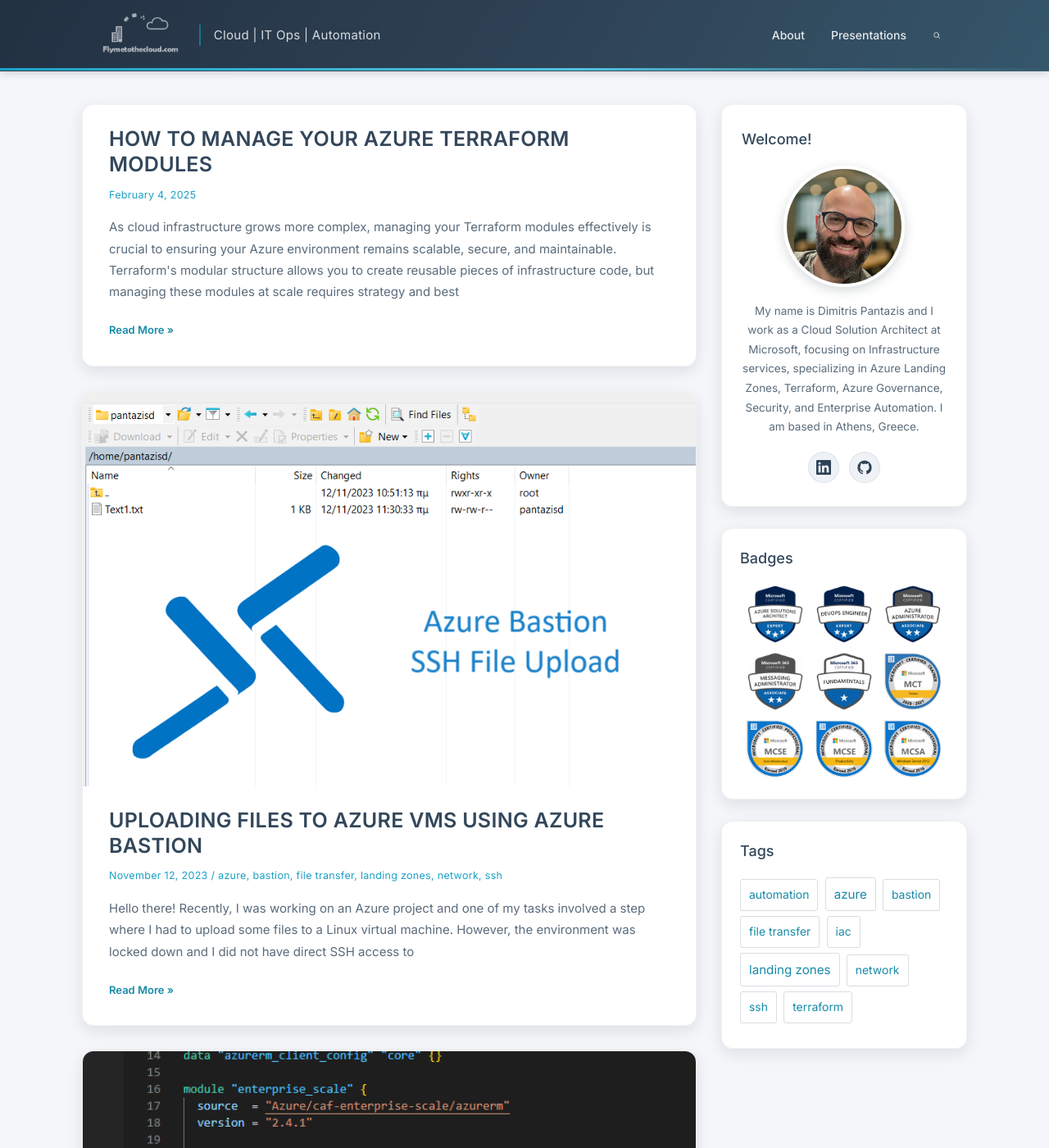
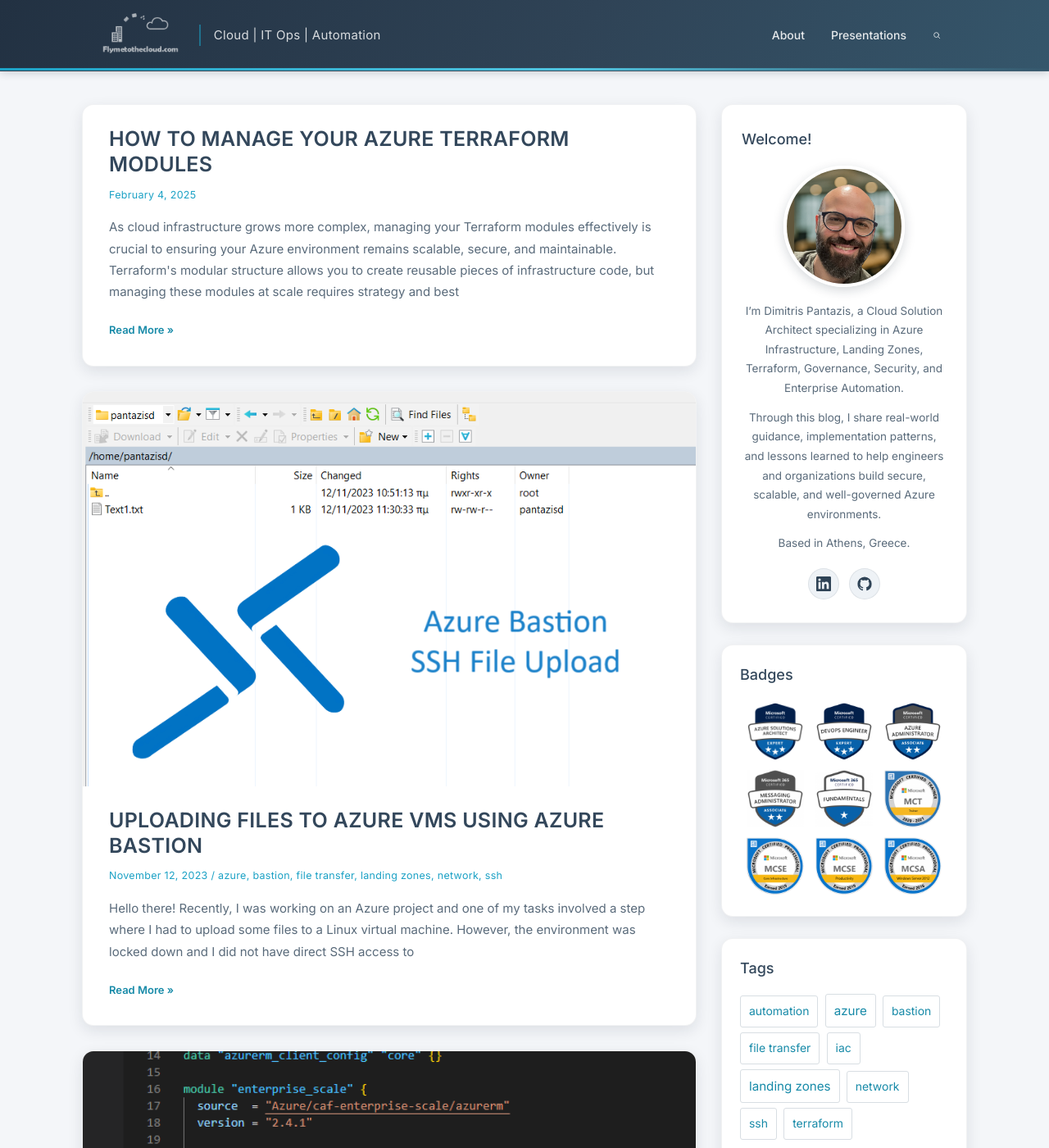
Before and after one commit to dpantaz/flymetothecloud, a Jekyll site: the page built from index.md, in a window 1280 px wide and 1400 px high. Shown: the whole window at 82% size. Built offline with Jekyll 4.4.1, drawn with Linux system fonts in a browser that asks for light colours.

Commit message:
Update welcome bio copy to multi-paragraph intro
Rewrite the welcome-section bio into three paragraphs (role/specialties,
blog purpose, location) and render it via markdownify with proper
paragraph spacing.

Co-authored-by: Copilot App <223556219+Copilot@users.noreply.github.com>
Copilot-Session: 3dd01e10-cf7f-4105-8805-ccea87f7022f

```diff
--- a/_config.yml
+++ b/_config.yml
@@ -13,12 +13,12 @@ logo_dark: /wp-content/uploads/2020/07/Drawing1.png
 author:
   name: Dimitris Pantazis
   photo: /assets/img/author.png
-  bio: >-
-    My name is Dimitris Pantazis and I work as a Cloud Solution Architect at
-    Microsoft, focusing on Infrastructure services, specializing in Azure
-    Landing Zones, Terraform, Azure Governance, Security, and Enterprise
-    Automation.
-    I am based in Athens, Greece.
+  bio: |
+    I'm Dimitris Pantazis, a Cloud Solution Architect specializing in Azure Infrastructure, Landing Zones, Terraform, Governance, Security, and Enterprise Automation.
+
+    Through this blog, I share real-world guidance, implementation patterns, and lessons learned to help engineers and organizations build secure, scalable, and well-governed Azure environments.
+
+    Based in Athens, Greece.
   social:
     linkedin: https://www.linkedin.com/in/dpantaz/
     github: https://github.com/dpantaz
--- a/_includes/sidebar.html
+++ b/_includes/sidebar.html
@@ -5,7 +5,7 @@
     <h3 class="widget-title">Welcome!</h3>
     <div class="welcome-body">
       {% if site.author.photo %}<img class="welcome-photo" src="{{ site.author.photo | relative_url }}" alt="{{ site.author.name }}">{% endif %}
-      <p>{{ site.author.bio }}</p>
+      <div class="welcome-bio">{{ site.author.bio | markdownify }}</div>
       {% if site.author.social %}
       <div class="welcome-social">
         {% if site.author.social.linkedin %}
--- a/assets/css/style.css
+++ b/assets/css/style.css
@@ -287,7 +287,8 @@ img { max-width: 100%; height: auto; }
   border: 4px solid #fff;
   box-shadow: 0 4px 14px rgba(16, 34, 48, .18);
 }
-.welcome-body p { margin: 0; font-size: 13.5px; }
+.welcome-body p { margin: 0 0 12px; font-size: 13.5px; }
+.welcome-body p:last-child { margin-bottom: 0; }
 .welcome-social {
   display: flex;
   justify-content: center;
```
